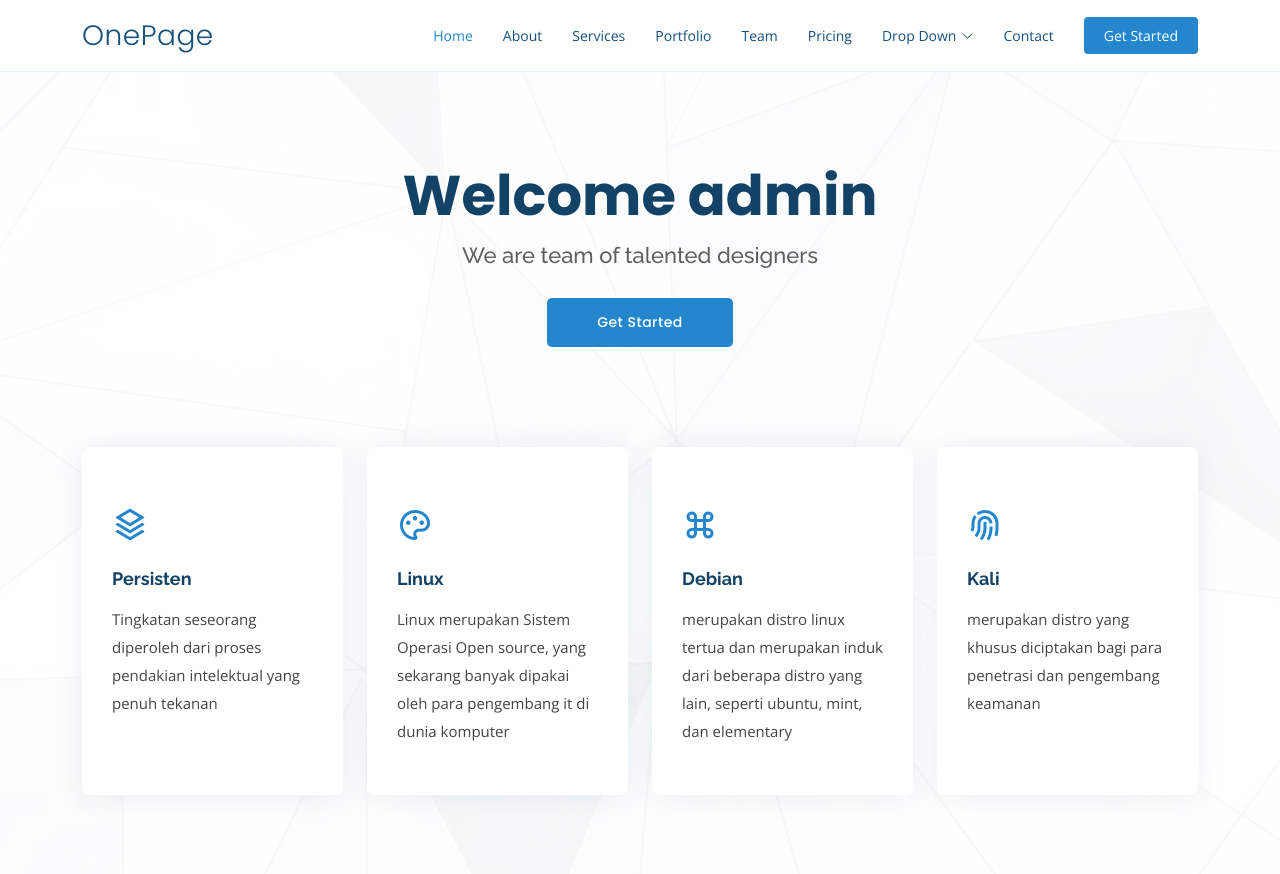
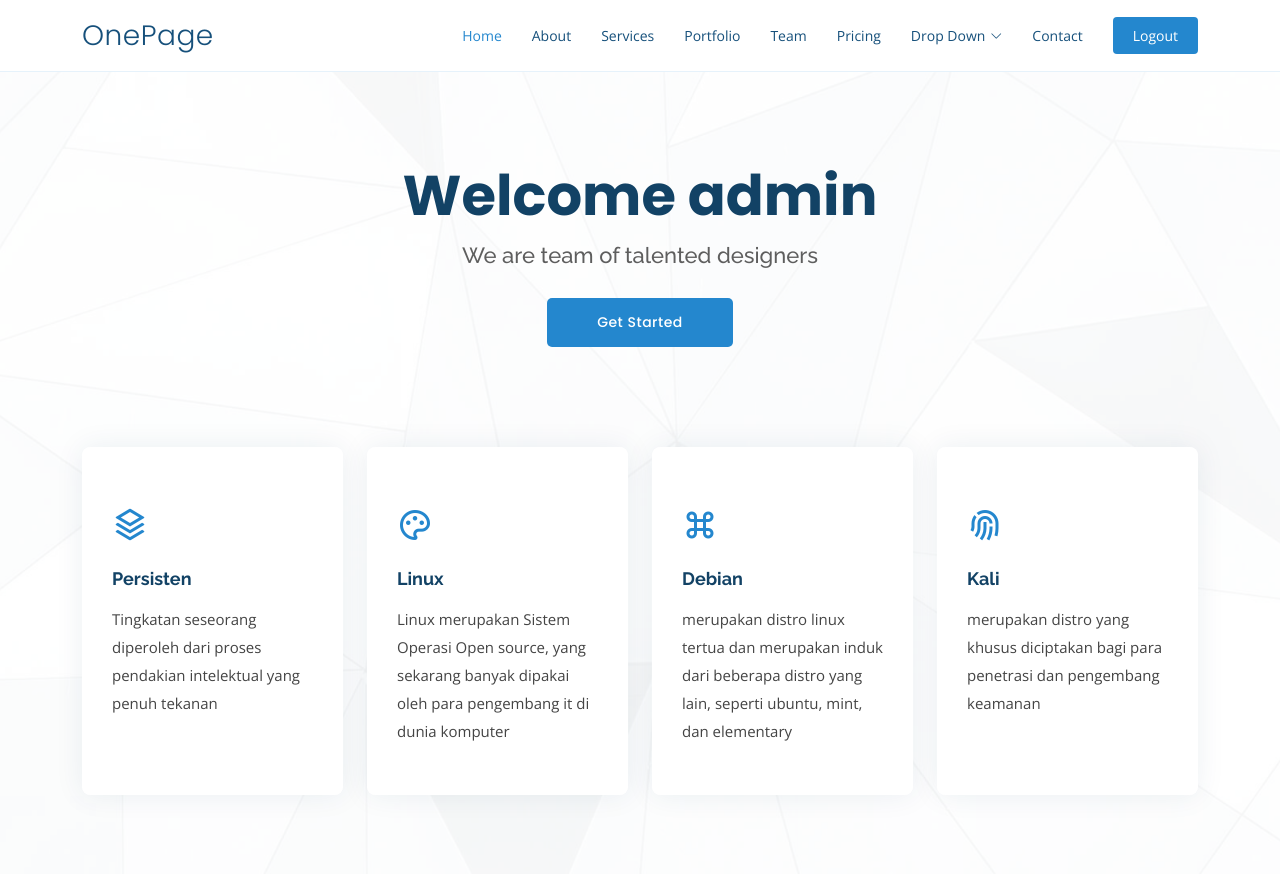
Before and after one commit to Nagarjuna-attack/bintang, a Django app: page / in a window 1280 px wide. Shown: the top 874 px of the page. Run offline with Django 3.2, Linux system fonts and the light colour scheme; a user stored in the database is signed in; data comes from the database, SQL or seed files in the repository; both versions use the stored data as it was after the commit; some libraries are stand-ins or nearby versions.

Commit message:
asdgfasdfasd

```diff
--- a/satu/urls.py
+++ b/satu/urls.py
@@ -6,5 +6,7 @@ urlpatterns=[
 	path('counter',views.counter,name='counter'),
 	path('register',views.register,name='register'),
 	path('login',views.login,name='login'),
+	path('logout',views.logout,name='logout'),
+	path('post/<str:pk>',views.post,name='post')
 
 ]
--- a/satu/views.py
+++ b/satu/views.py
@@ -49,7 +49,13 @@ def login(request):
 	else:
 		return render(request,'user/login.html')
 
+def logout(request):
+	auth.logout(request)
+	return redirect('/')
+
 def counter(request):
-	text = request.POST['text']
-	counter_kata = len(text.split())
-	return render(request,'counter.html',{'jum_kata':counter_kata})
+	posts = [1,2,3,4,5,'tim','jhon','kallaco']
+	return render(request,'counter.html',{'posts':posts})
+
+def post(request,pk):
+	return render(request,'user/post.html',{'pk':pk})
--- a/templates/counter.html
+++ b/templates/counter.html
@@ -1 +1,3 @@
-<p>jumlah kata adalah {{jum_kata}} </p>
+{% for post in posts %}
+<h3><a href="{% url 'post' post %}">{{ post }}</a></h3>
+{% endfor %}
--- a/templates/index.html
+++ b/templates/index.html
@@ -73,7 +73,11 @@
             </ul>
           </li>
           <li><a class="nav-link scrollto" href="#contact">Contact</a></li>
-          <li><a class="getstarted scrollto" href="#about">Get Started</a></li>
+          {% if user.is_authenticated %}
+          <li><a class="getstarted scrollto" href="/logout">Logout</a></li>
+          {% else %}
+          <li><a class="getstarted scrollto" href="/login">Login</a></li>
+          {% endif %}
         </ul>
         <i class="bi bi-list mobile-nav-toggle"></i>
       </nav><!-- .navbar -->
--- /dev/null
+++ b/templates/user/post.html
@@ -0,0 +1 @@
+<h2>Nilai yang ada di url adalah  {{pk}} </h2>
```
Also changed, not shown: db.sqlite3.
